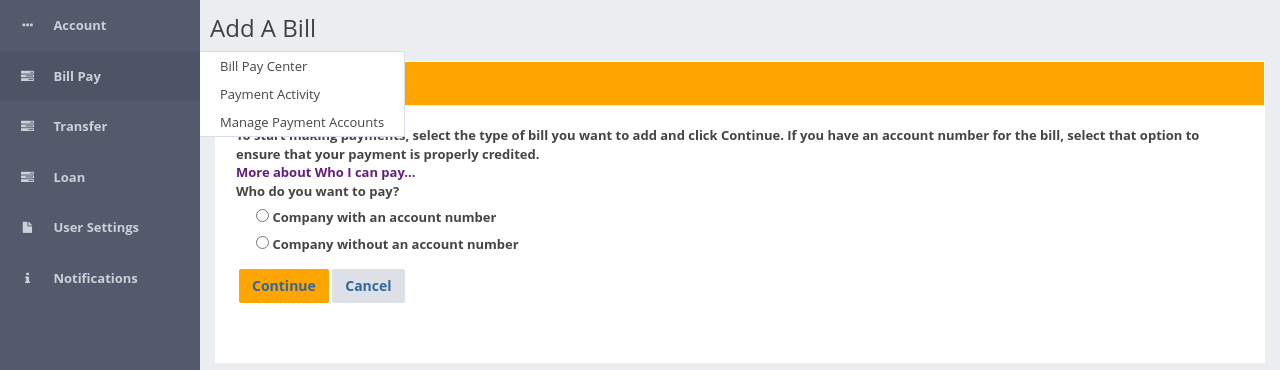
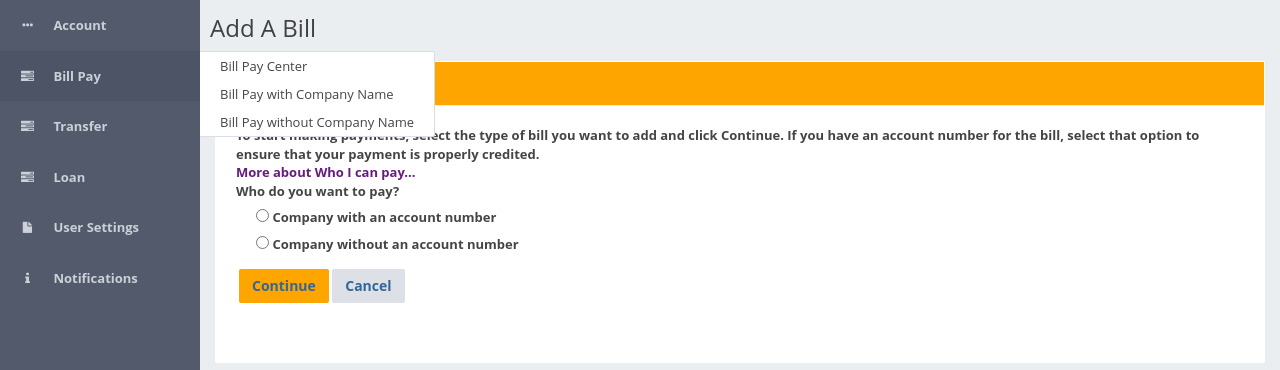
Before and after one commit to benjasy1993/BankingSystem, a Django app: page /billpay_addbill/ in a window 1280 px wide, after a click on "Bill Pay". Shown: the part 50-420 px from the top of the page. Run offline with Django 3.2, Linux system fonts and the light colour scheme; a user stored in the database is signed in; some libraries are stand-ins or nearby versions; some web fonts are replaced.

Commit message:
update template

```diff
--- a/frontend/templates/template.html
+++ b/frontend/templates/template.html
@@ -248,13 +248,13 @@
                                     </a>
                                 </li>
                                 <li>
-                                    <a href="horizontal.html">
-                                        <span>Payment Activity</span>
+                                    <a href="{% url 'banking_system:billpay_company_w_acc' %}">
+                                        <span>Bill Pay with Company Name</span>
                                     </a>
                                 </li>
                                 <li>
-                                    <a href="horizontal_boxed.html">
-                                        <span>Manage Payment Accounts</span>
+                                    <a href="{% url 'banking_system:billpay_addbill' %}">
+                                        <span>Bill Pay without Company Name</span>
                                     </a>
                                 </li>
                             </ul>
```
